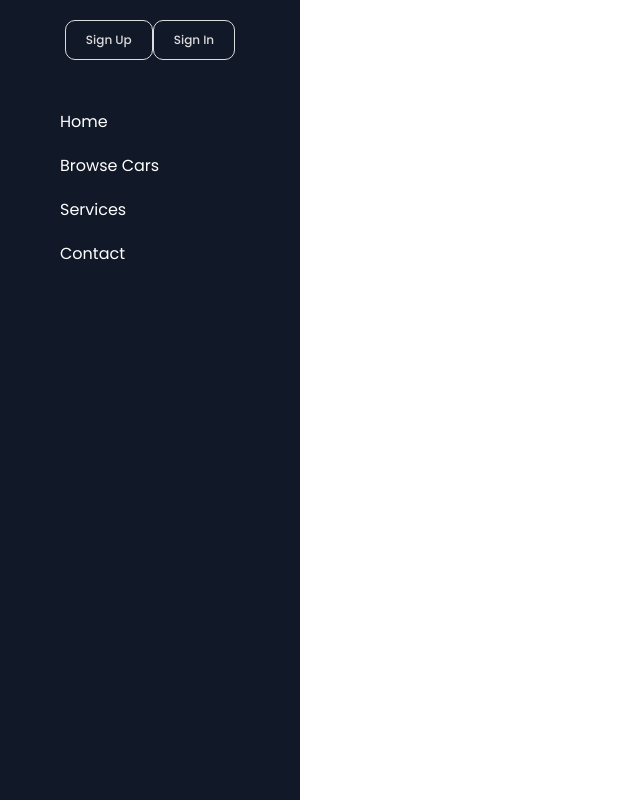
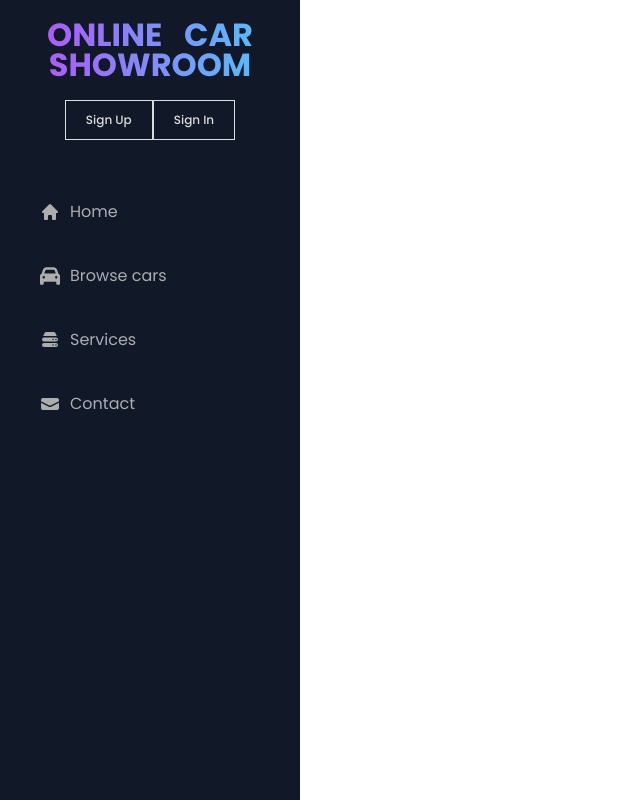
Before and after one commit to Fahmid-Chowdhury/Online-Car-Showroom, a React (Vite) app in the folder onlinecarshowroom/: page / in a window 1280 px wide. Shown: the whole page, without its empty margins (0-640 px from the left). Built offline with nearby package versions, Linux system fonts and the light colour scheme.

Commit message:
navbar working

```diff
--- a/onlinecarshowroom/src/components/Navbar.jsx
+++ b/onlinecarshowroom/src/components/Navbar.jsx
@@ -1,31 +1,79 @@
-import React, { useState } from 'react';
 import { Link } from 'react-router-dom';
+import profile from "../assets/mystery_avatar.png"
+
 
 export default function Navbar() {
-  const [isMobileMenuOpen, setMobileMenuOpen] = useState(false);
 
-  const toggleMobileMenu = () => {
-    setMobileMenuOpen(!isMobileMenuOpen);
-  };
 
 return (
 <>
   <div className='w-[300px] bg-gray-900 text-white '>
-        <div>
+    <div className='text-center logo-container'>
+      <span>ONLINE CAR</span>
+      <span>SHOWROOM</span>
+      {/* <div className='account-placeholder-icon'>
+        <img src={profile} class="img-fluid" alt=""/>
+      </div> */}
+
 
     </div>
     <div className='nav-button-container'>
-          <button className = 'nav-button'>Sign Up</button>
-          <button className = 'nav-button'>Sign In</button>
+      <button className='nav-button'>Sign Up</button>
+      <button className='nav-button'>Sign In</button>
     </div>
 
     <nav>
       <div className='flex flex-col justify-between m-10'>
+        <Link to="/">
+        <div className="nav-item-container">
+          <div className="nav-item-icon">
+            <svg xmlns="http://www.w3.org/2000/svg" viewBox="0 0 20 20" fill="currentColor" className="w-5 h-5">
+              <path fillRule="evenodd"
+                d="M9.293 2.293a1 1 0 011.414 0l7 7A1 1 0 0117 11h-1v6a1 1 0 01-1 1h-2a1 1 0 01-1-1v-3a1 1 0 00-1-1H9a1 1 0 00-1 1v3a1 1 0 01-1 1H5a1 1 0 01-1-1v-6H3a1 1 0 01-.707-1.707l7-7z"
+                clipRule="evenodd" />
+            </svg>
+          </div>
+          <span className='nav-item-text'>Home</span>
+        </div>
+        </Link>
+        <Link to="/car">
+        <div className="nav-item-container">
+          <div className="nav-item-icon">
+            <svg xmlns="http://www.w3.org/2000/svg" height="20px" fill="currentColor" viewBox="0 0 512 512">
+              <path
+                d="M135.2 117.4L109.1 192H402.9l-26.1-74.6C372.3 104.6 360.2 96 346.6 96H165.4c-13.6 0-25.7 8.6-30.2 21.4zM39.6 196.8L74.8 96.3C88.3 57.8 124.6 32 165.4 32H346.6c40.8 0 77.1 25.8 90.6 64.3l35.2 100.5c23.2 9.6 39.6 32.5 39.6 59.2V400v48c0 17.7-14.3 32-32 32H448c-17.7 0-32-14.3-32-32V400H96v48c0 17.7-14.3 32-32 32H32c-17.7 0-32-14.3-32-32V400 256c0-26.7 16.4-49.6 39.6-59.2zM128 288a32 32 0 1 0 -64 0 32 32 0 1 0 64 0zm288 32a32 32 0 1 0 0-64 32 32 0 1 0 0 64z" />
+            </svg>
+          </div>
+          <span className='nav-item-text'>Browse cars</span>
+        </div>
+        </Link>
+        <Link to="/services">
+        <div className="nav-item-container">
+          <div className="nav-item-icon">
+            <svg xmlns="http://www.w3.org/2000/svg" viewBox="0 0 20 20" fill="currentColor" className="w-5 h-5">
+              <path
+                d="M4.464 3.162A2 2 0 016.28 2h7.44a2 2 0 011.816 1.162l1.154 2.5c.067.145.115.291.145.438A3.508 3.508 0 0016 6H4c-.288 0-.568.035-.835.1.03-.147.078-.293.145-.438l1.154-2.5z" />
+              <path fillRule="evenodd"
+                d="M2 9.5a2 2 0 012-2h12a2 2 0 110 4H4a2 2 0 01-2-2zm13.24 0a.75.75 0 01.75-.75H16a.75.75 0 01.75.75v.01a.75.75 0 01-.75.75h-.01a.75.75 0 01-.75-.75V9.5zm-2.25-.75a.75.75 0 00-.75.75v.01c0 .414.336.75.75.75H13a.75.75 0 00.75-.75V9.5a.75.75 0 00-.75-.75h-.01zM2 15a2 2 0 012-2h12a2 2 0 110 4H4a2 2 0 01-2-2zm13.24 0a.75.75 0 01.75-.75H16a.75.75 0 01.75.75v.01a.75.75 0 01-.75.75h-.01a.75.75 0 01-.75-.75V15zm-2.25-.75a.75.75 0 00-.75.75v.01c0 .414.336.75.75.75H13a.75.75 0 00.75-.75V15a.75.75 0 00-.75-.75h-.01z"
+                clipRule="evenodd" />
+            </svg>
 
-            <Link to="/" className='nav-link'>Home</Link>
-            <Link to="/car"className='nav-link'>Browse Cars</Link>
-            <Link to="/services"className='nav-link'>Services</Link>
-            <Link to="/contact"className='nav-link'>Contact</Link>
+          </div>
+          <span className='nav-item-text'>Services</span>
+        </div>
+        </Link>
+        <Link to="/contact">
+        <div className="nav-item-container">
+          <div className="nav-item-icon">
+            <svg xmlns="http://www.w3.org/2000/svg" viewBox="0 0 20 20" fill="currentColor" className="w-5 h-5">
+              <path d="M3 4a2 2 0 00-2 2v1.161l8.441 4.221a1.25 1.25 0 001.118 0L19 7.162V6a2 2 0 00-2-2H3z" />
+              <path d="M19 8.839l-7.77 3.885a2.75 2.75 0 01-2.46 0L1 8.839V14a2 2 0 002 2h14a2 2 0 002-2V8.839z" />
+            </svg>
+
+          </div>
+          <span className='nav-item-text'>Contact</span>
+        </div>
+        </Link>
       </div>
     </nav>
 
--- a/onlinecarshowroom/src/index.css
+++ b/onlinecarshowroom/src/index.css
@@ -5,6 +5,25 @@
 
 body{
   font-family: 'poppins', sans-serif;
+}
+.logo-container{
+  margin: 20px 0;
+  display: flex;
+  flex-direction: column;
+  justify-content: center;
+  line-height: 10px;
+  background: linear-gradient(to right, rgb(191, 70, 247) 0%, rgb(69, 208, 250) 100%);
+  background-clip: text;
+}
+.logo-container span{
+  white-space: nowrap;
+  font-size: 32px;
+  color: transparent;
+  margin: 10px 0;
+  font-weight: 700;
+}
+.logo-container span:first-child{
+  word-spacing: 15px;
 }
 .nav-button-container{
   display: flex;
@@ -17,15 +36,31 @@ body{
   font-weight: 500;
   padding: 10px 20px;
   border: 1px solid gainsboro;
-  border-radius: 10px;
   font-size: 12px;
 }
+
 .nav-button:hover{
   color: aquamarine;
 }
-.nav-link{
-  padding: 10px 20px;
+
+.nav-item-container{
+  display: flex;
+  justify-content: left;
+  align-items: center;
+  margin: 20px 0;
+  color: rgb(173, 173, 173);
 }
-.nav-link:hover{
-  color: aquamarine;
+.nav-item-icon{
+  font-size: 20px;
+  margin-right: 10px;
 }
+.nav-item-icon svg{
+  width: 20px;
+  height: 20px;
+}
+.nav-item-container:hover{
+  color: rgb(255, 255, 255);
+}
+.nav-item-container:hover .nav-item-icon svg{
+  fill: aquamarine;
+}
```
Lines whose indentation alone changed are shown as unchanged.
